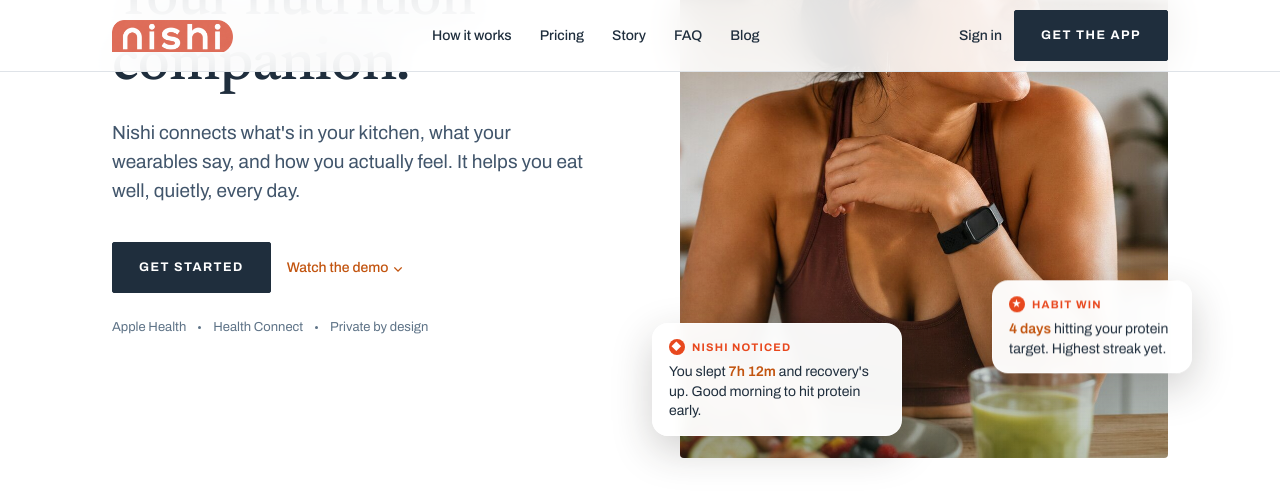
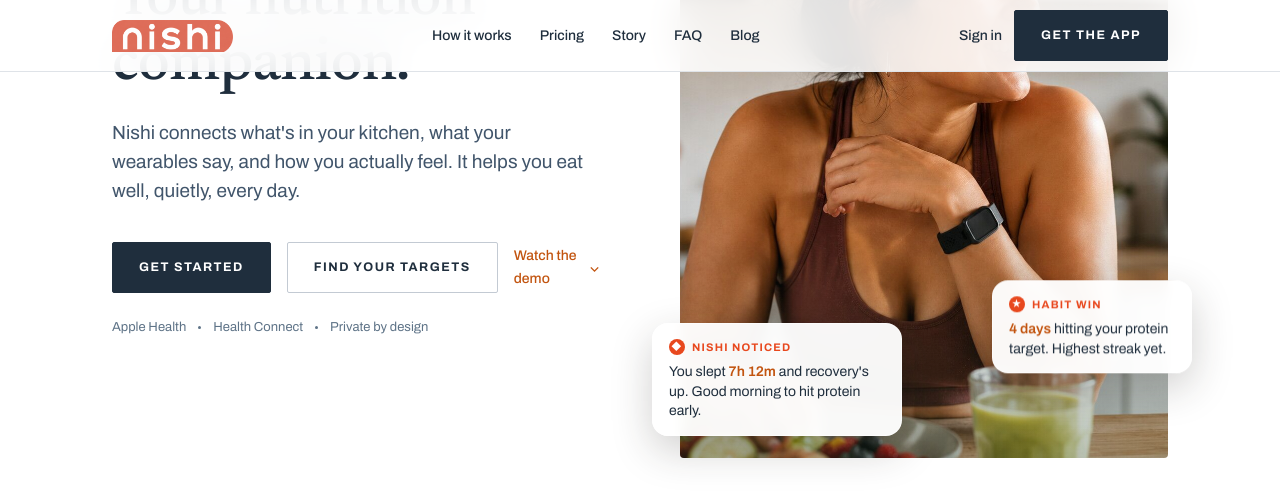
Before and after one commit to Satban/meetnishi, a Jekyll site: the page built from index.html, in a window 1280 px wide and 900 px high, scrolled down 344 px, cut to the strip 0-534 px from the top of the window. Shown: the top 503 px of the strip. Built offline with Jekyll 4.4.1, drawn with Linux system fonts in a browser that asks for light colours.

Commit message:
Add "Find your targets" quiz CTA to the homepage hero
Secondary hero action (btn-ghost) next to "Get started", linking to the
Labs Fit Finder quiz (labs.meetnishi.com/fit-finder/?from=home). The
cross-domain funnel entry Noom-style; no signup. Reuses existing hero
button styling.

Co-Authored-By: Claude Opus 4.8 <noreply@anthropic.com>
Claude-Session: https://claude.ai/code/session_012oNK47PsKUEQUnKUKrWFTc

```diff
--- a/index.html
+++ b/index.html
@@ -110,6 +110,7 @@ render_with_liquid: false
           <p class="lead">Nishi connects what's in your kitchen, what your wearables say, and how you actually feel. It helps you eat well, quietly, every day.</p>
           <div class="hero-cta">
             <a href="signup.html" class="btn btn-primary">Get started</a>
+            <a href="https://labs.meetnishi.com/fit-finder/?from=home" class="btn btn-ghost">Find your targets</a>
             <a href="#demo" class="btn-text">Watch the demo <span class="chev">⌄</span></a>
           </div>
           <div class="hero-trust" style="justify-content:flex-start">
```
